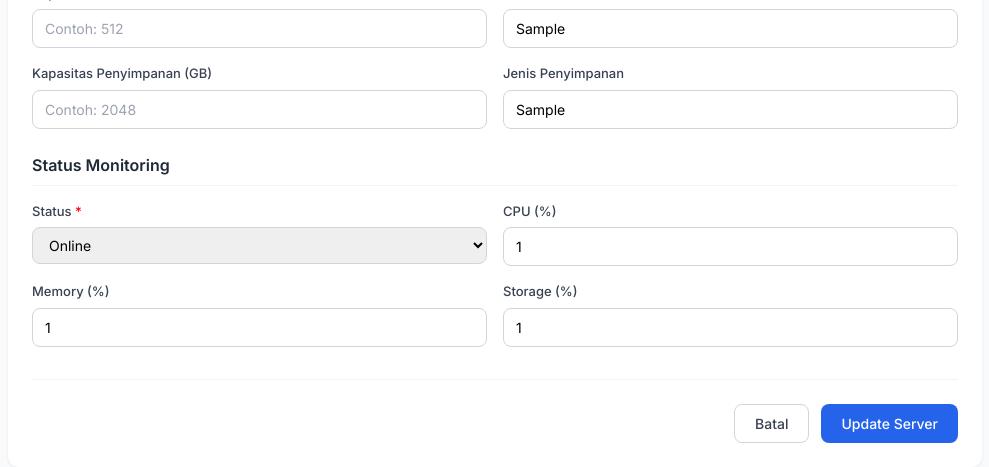
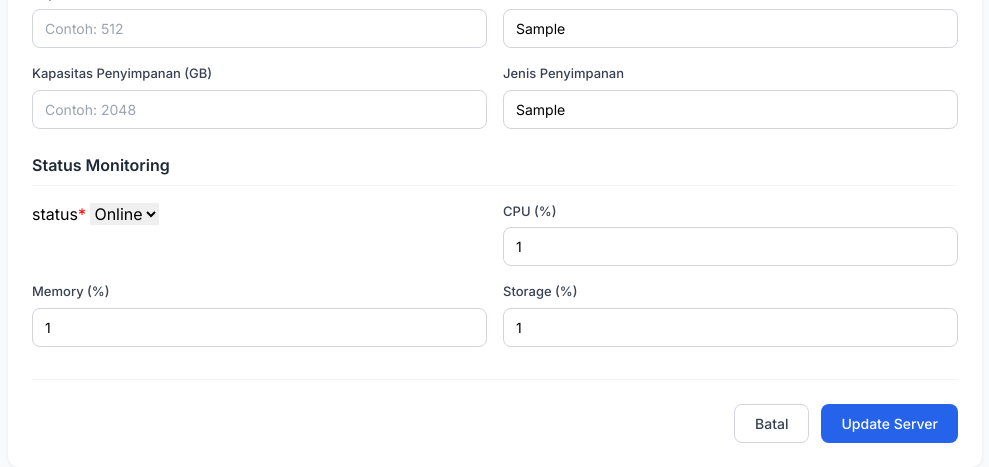
Before and after one commit to Purosaichi/server_management, a Laravel app: template resources/views/pages/server/edit.blade.php in a window 1280 px wide. Shown: the part 809-1276 px from the top of the page, without its empty margins (273-1262 px from the left). Run offline with Laravel 12, Linux system fonts and the light colour scheme; the template is opened without the code that fills it: most values are stand-ins (such as "Sample title", 1, 10 or a date in 2020); some libraries are stand-ins or nearby versions.

Commit message:
saya lupa terakhir ngubah apa, hehehe

```diff
--- a/resources/views/pages/server/edit.blade.php
+++ b/resources/views/pages/server/edit.blade.php
@@ -147,12 +147,12 @@
         <!-- /* STATUS MONITORING */ -->
         <h3 class="srv-form-section">Status Monitoring</h3>
         <div class="srv-form-grid">
-            <div class="srv-form-group">
-                <label for="status_monitoring">Status <span style="color: red;">*</span></label>
+            <div class="srv-from-group">
+                <label for="status_monitoring">status<span style="color: red;">*</span></label>
                 <select name="status_monitoring" id="status_monitoring" required>
-                    <option value="Online" {{ old('status_monitoring', $server->status_monitoring) == 'Online' ? 'selected' : '' }}>Online</option>
-                    <option value="Offline" {{ old('status_monitoring', $server->status_monitoring) == 'Offline' ? 'selected' : '' }}>Offline</option>
-                </select>
+                    <option value="online" {{ old("status_monitoring", $server->status_monitoring) == "online" ? "selected" : ""}}>Online</option>
+                    <option value="offline" {{ old("status_monitoring", $server->status_monitoring) == "offline" ? "selected" : ""}}>offline</option>
+                 </select>
             </div>
 
             <div class="srv-form-group">
```
Also changed, not shown: app/Http/Controllers/MaintenanceController.php (line endings or trailing spaces).
